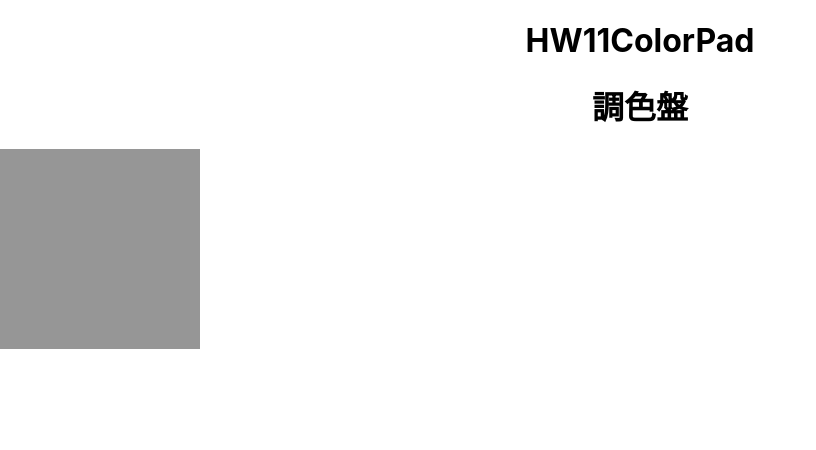
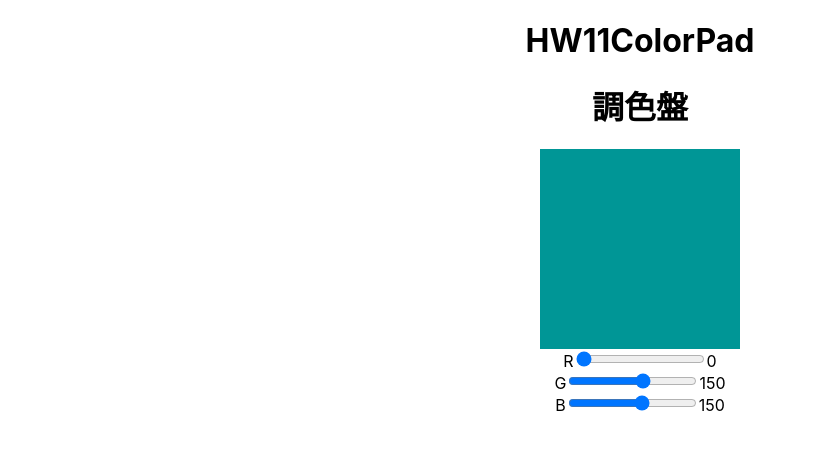
Before and after one commit to sasie59/react-homework, a React (Create React App) app: page /#/HW11ColorPad in a window 1280 px wide. Shown: the top 450 px of the page, without its empty margins (0-816 px from the left). Built offline with nearby package versions, Linux system fonts and the light colour scheme.

Commit message:
hw11 拉動控制列 顏色不會變?

```diff
--- a/src/HW11ColorPad.js
+++ b/src/HW11ColorPad.js
@@ -2,10 +2,14 @@ import React, { useState } from "react";
 
 export default function HW11ColorPad() {
   const [pad, setPad] = useState({
-    r: 150,
+    r: 0,
     g: 150,
     b: 150,
   });
+
+  const handleChange = ({target}) => {
+    setPad(target.value);
+  };
 
   return (
     <div>
@@ -15,12 +19,49 @@ export default function HW11ColorPad() {
         style={{
           width: "200px",
           height: "200px",
+          margin: "0 auto",
           backgroundColor: `rgb(${pad.r},${pad.g},${pad.b})`,
         }}
       />
+      R
+      <input
+        type="range"
+        name="pad.r"
+        value={pad.r}
+        min="0"
+        max="255"
+        onChange={handleChange}
+      />{pad.r}
+      <br />
+      G
+      <input
+        type="range"
+        name="pad.g"
+        value={pad.g}
+        min="0"
+        max="255"
+        onChange={handleChange}
+      />{pad.g}
+      <br />
+      B
+      <input
+        type="range"
+        name="pad.b"
+        value={pad.b}
+        min="0"
+        max="255"
+        onChange={handleChange}
+      />{pad.b}
+      <br />
     </div>
   );
 }
+// 錯誤警告
+// Warning: A component is changing a controlled input
+//  of type range to be uncontrolled. Input elements should not
+//   switch from controlled to uncontrolled (or vice versa).
+//   Decide between using a controlled or uncontrolled
+//   input element for the lifetime of the component.
 
 // import React, { Component } from 'react';
 
```
